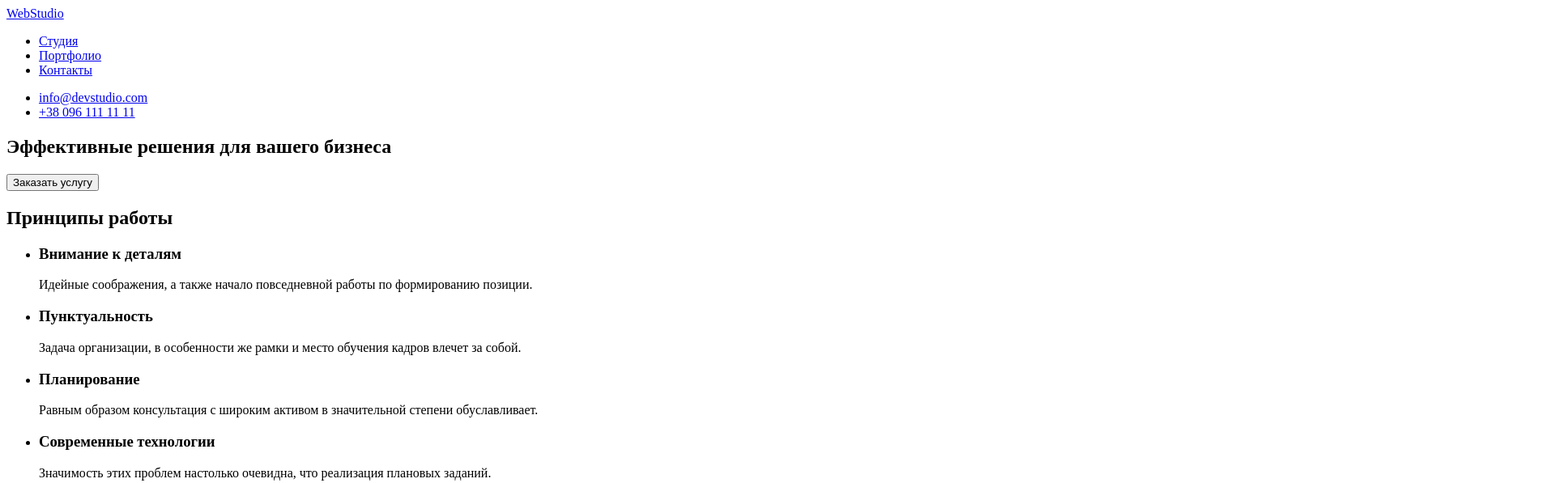
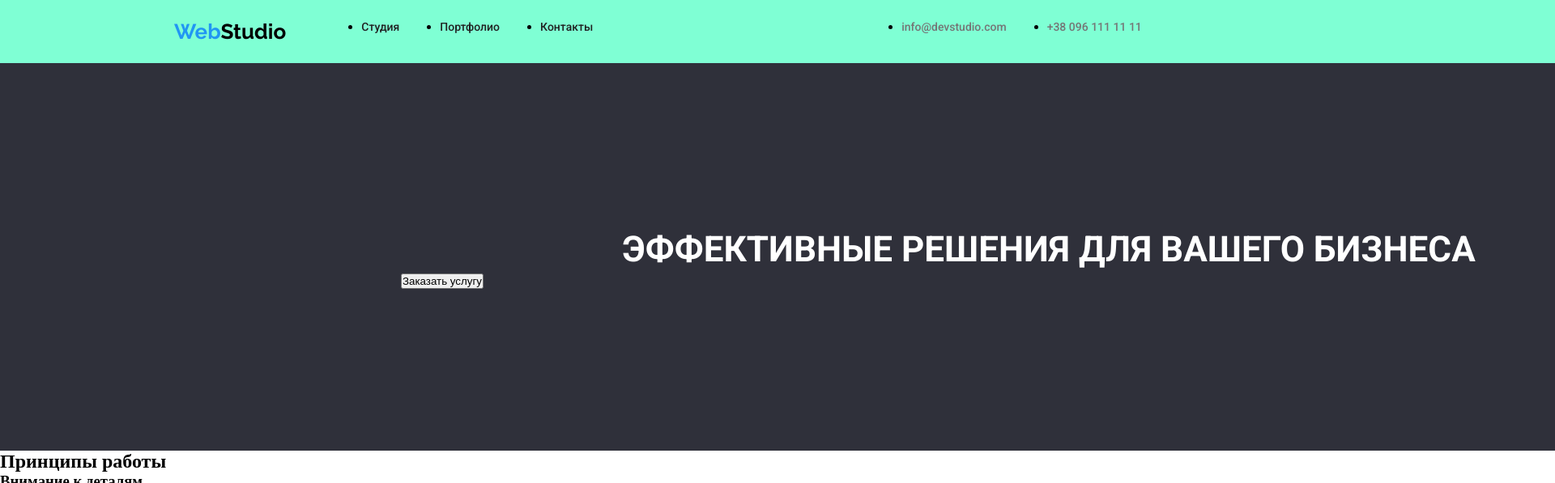
Before and after one commit to requiem007/goit-markup-hw-02, a plain HTML site: page index.html in a window 1280 px wide. Shown: the top 597 px of the page at 81% size, 1920 px wide, since content can reach past the window. Drawn offline with Linux system fonts and the light colour scheme.

Commit message:
косяки

```diff
--- a/index.html
+++ b/index.html
@@ -5,34 +5,40 @@
     <meta http-equiv="X-UA-Compatible" content="IE=edge">
     <meta name="viewport" content="width=device-width, initial-scale=1.0">
     <title>WebStudio</title>
+    <link rel="preconnect" href="https://fonts.googleapis.com">
+    <link rel="preconnect" href="https://fonts.gstatic.com" crossorigin>
+    <link href="https://fonts.googleapis.com/css2?family=Raleway:wght@700&family=Roboto:wght@400;500;700&display=swap" rel="stylesheet">
+    <link rel="stylesheet" href="./styles/index.css">
 </head>
 <body>
     <!-- Верхняя шапка -->
     <header>
-        <a href="./index.html"><span>Web</span>Studio</a>
-        <nav>
-            <ul>
-                <li><a href="#">Студия</a></li>
-                <li><a href="#">Портфолио</a></li>
-                <li><a href="#">Контакты</a></li>
+        <div class="header">
+            <a class="logo" href="./index.html"><span>Web</span>Studio</a>
+            <nav>
+                <ul class="navigation">
+                    <li><a class="navigation-link" href="#">Студия</a></li>
+                    <li><a class="navigation-link" href="#">Портфолио</a></li>
+                    <li><a class="navigation-link" href="#">Контакты</a></li>
+                </ul>
+            </nav>
+            <ul class="contact">
+                <li><a class="mail" href="mailto:info@devstudio.com">info@devstudio.com</a></li>
+                <li><a class="phone" href="tel:+380961111111">+38 096 111 11 11</a></li>
             </ul>
-        </nav>
-        <ul>
-            <li><a href="mailto:info@devstudio.com">info@devstudio.com</a></li>
-            <li><a href="tel:+380961111111">+38 096 111 11 11</a></li>
-        </ul>
+        </div>
     </header>
     <!-- Главный контент -->
     <main>
         <!-- Приветственное окно -->
         <section>
-            <h1>Эффективные решения для вашего бизнеса</h1>
-            <button type="button">
-                Заказать услугу
-            </button>
+            <div class="hero">
+                <h1 class="title">Эффективные решения для вашего бизнеса</h1>
+                <button class="action" type="button">Заказать услугу</button>
+            </div>
         </section>
         <!-- Принципы работы -->
-        <section>
+        <section class="description">
             <h2>Принципы работы</h2>
             <ul>
                 <li>
@@ -54,7 +60,7 @@
             </ul>
         </section>
         <!-- Чем мы занимаемся? -->
-        <section>
+        <section class="info">
             <h2>Чем мы занимаемся?</h2>
             <ul>
                 <li><img src="./images/box1.png" alt="набор текста на клавиатуре" width="294"></li>
@@ -63,7 +69,7 @@
             </ul>
         </section>
         <!-- Команда -->
-        <section>
+        <section class="team">
             <h2>Команда</h2>
             <ul>
                 <li>
@@ -90,7 +96,7 @@
         </section>
     </main>
     <!-- Подвал -->
-    <footer>
+    <footer class="footer">
         <a href="./index.html"><span>Web</span>Studio</a>
         <address>
             <ul>
--- /dev/null
+++ b/styles/index.css
@@ -0,0 +1,90 @@
+*{
+    margin: 0;
+    padding: 0;
+}
+
+.header{
+    width: 1600px;
+    display: flex;
+    padding: 24px 215px;
+    background-color: aquamarine;
+
+}
+
+.logo{
+    text-decoration: none;
+    font-family: "Raleway", sans-serif;
+    font-weight: 700;
+    font-size: 26px;
+    color: #000000;
+    margin-right: 93px;
+}
+
+
+span{
+    font-family: 'Raleway', sans-serif;
+    font-weight: 700;
+    font-size: 26px;
+    color: #2196F3;
+}
+.navigation{
+    display: flex;
+}
+.navigation:last-child{
+    margin-right: 331px;
+}
+.navigation-link{
+    margin-right: 50px;
+    font-family: "Roboto", sans-serif;
+    font-weight: 500;
+    text-decoration: none;
+    font-size: 14px;
+    color: #212121;
+}
+.navigation-link:hover{
+    color: #2196F3;
+
+}
+
+.contact{
+    display: flex;
+}
+.mail{
+    width: 135px;
+    margin-right: 50px;
+    font-family: 'Roboto', sans-serif;
+    font-weight: 500;
+    font-size: 14px;
+    line-height: 16px;
+    color: #757575;
+    text-decoration: none;
+    margin-right: 50px;
+}
+.mail:hover{
+    color: #2196F3;
+}
+.phone{
+    width: 122px;
+
+    font-family: 'Roboto', sans-serif;
+    font-weight: 500;
+    font-size: 14px;
+    color: #757575;
+    text-decoration: none;
+}
+
+.hero {
+    width: 1600px;
+    background: #2F303A;
+    padding: 200px 495px 200px 495px;
+}
+
+.title{
+    font-family: 'Roboto',sans-serif;
+    font-weight: 900;
+    font-size: 44px;
+    line-height: 60px;
+    text-align: center;
+    text-transform: uppercase;
+    color: #FFFFFF;
+}
```
